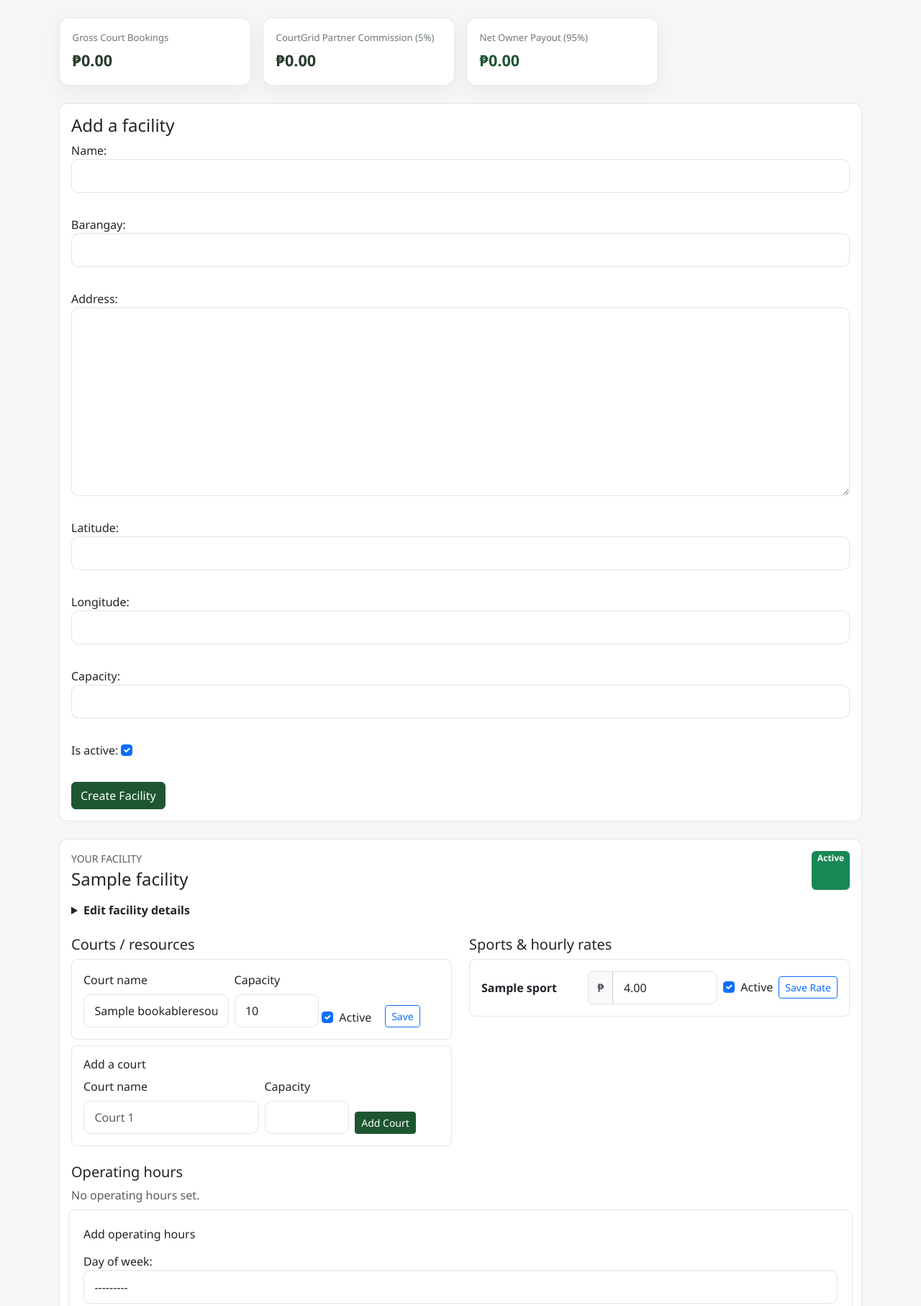
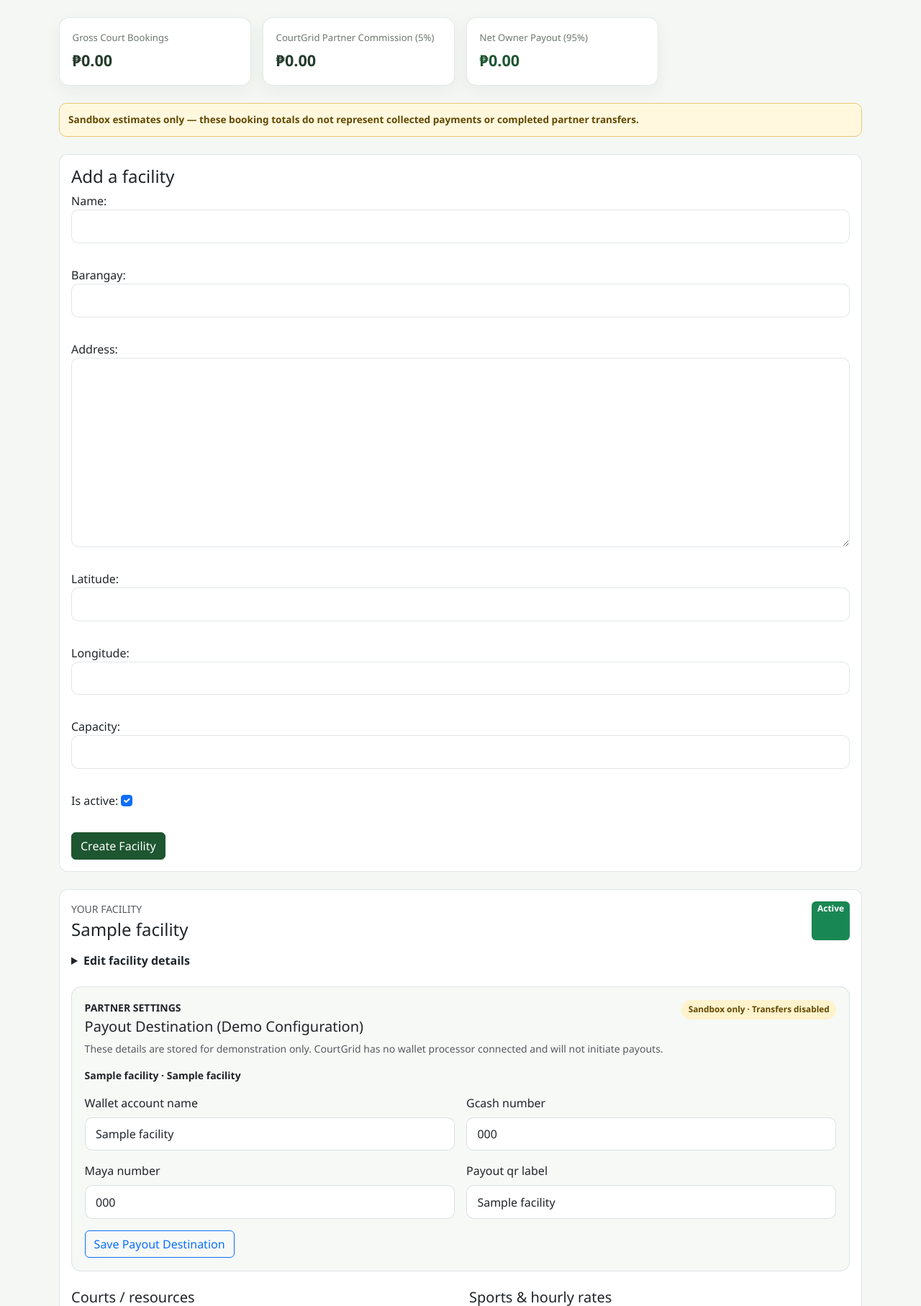
Before and after one commit to gilland09/courtgrid, a Django app: page /owner/dashboard/ in a window 1280 px wide. Shown: the part 189-2003 px from the top of the page at 72% size. Run offline with Django 5.2, Linux system fonts and the light colour scheme; a user stored in the database is signed in; tables that the repository leaves empty hold one stand-in row (values such as "Sample post"); data that the repository does not hold is empty.

Commit message:
Add interactive e-wallet checkout flow and owner-scoped payout destination settings

```diff
--- a/backend/bookings/models.py
+++ b/backend/bookings/models.py
@@ -120,7 +120,7 @@ class Booking(models.Model):
     payment_status = models.CharField(
         max_length=20,
         choices=PaymentStatus.choices,
-        default=PaymentStatus.PAID,
+        default=PaymentStatus.PENDING,
     )
     payment_reference = models.CharField(
         max_length=40,
@@ -178,12 +178,6 @@ class Booking(models.Model):
                 ).exclude(pk=self.pk).exists():
                     self.payment_reference = reference
                     break
-        self.payment_status = (
-            self.PaymentStatus.PENDING
-            if self.payment_method == self.PaymentMethod.CASH
-            else self.PaymentStatus.PAID
-        )
-
         update_fields = kwargs.get('update_fields')
         if update_fields is not None:
             kwargs['update_fields'] = set(update_fields) | {
--- a/backend/bookings/tests.py
+++ b/backend/bookings/tests.py
@@ -111,7 +111,7 @@ class BookingAPITests(TransactionTestCase):
         self.assertEqual(response.data['platform_fee_amount'], '12.50')
         self.assertEqual(response.data['owner_payout_amount'], '237.50')
         self.assertEqual(response.data['payment_method'], 'gcash')
-        self.assertEqual(response.data['payment_status'], 'paid')
+        self.assertEqual(response.data['payment_status'], 'pending')
         self.assertRegex(response.data['payment_reference'], r'^CG-\d{8}-[A-F0-9]{6}$')
         self.assertEqual(response.data['participant_names'], 'Alex, Sam')
         self.assertEqual(Booking.objects.get().participant_names, 'Alex, Sam')
@@ -190,7 +190,7 @@ class BookingAPITests(TransactionTestCase):
         self.assertEqual(response.status_code, 201, response.data)
         booking = response.data['results'][0]
         self.assertEqual(booking['payment_method'], 'maya')
-        self.assertEqual(booking['payment_status'], 'paid')
+        self.assertEqual(booking['payment_status'], 'pending')
         self.assertEqual(booking['payment_reference'], Booking.objects.get().payment_reference)
 
     def test_batch_booking_rolls_back_earlier_slots_when_a_later_slot_conflicts(self):
--- a/backend/facilities/management_views.py
+++ b/backend/facilities/management_views.py
@@ -22,6 +22,7 @@ from .portal_forms import (
     FacilityClosureForm,
     FacilityForm,
     FacilityOperatingHoursForm,
+    FacilityPayoutWalletForm,
     FacilitySportForm,
 )
 
@@ -57,6 +58,7 @@ def owner_dashboard_context(user, facility_form=None):
         facility_panels.append({
             'facility': facility,
             'facility_form': FacilityForm(instance=facility),
+            'payout_wallet_form': FacilityPayoutWalletForm(instance=facility),
             'rates': [
                 {'sport': item, 'form': FacilitySportForm(instance=item)}
                 for item in facility.facility_sports.all()
@@ -154,6 +156,20 @@ def owner_dashboard_view(request):
                 messages.success(request, 'Sport rate and availability saved.')
             else:
                 portal_error(request, form, 'Please correct the sport rate.')
+        elif action == 'save_payout_wallet':
+            facility = get_object_or_404(
+                facilities,
+                pk=request.POST.get('facility_id'),
+            )
+            form = FacilityPayoutWalletForm(request.POST, instance=facility)
+            if form.is_valid():
+                form.save()
+                messages.success(
+                    request,
+                    'Payout destination settings saved. No transfers are enabled.',
+                )
+            else:
+                portal_error(request, form, 'Please correct the payout destination settings.')
         elif action == 'save_hours':
             facility = get_object_or_404(facilities, pk=request.POST.get('facility_id'))
             hours_id = request.POST.get('hours_id')
--- a/backend/facilities/models.py
+++ b/backend/facilities/models.py
@@ -26,6 +26,10 @@ class Facility(models.Model):
         null=True,
         blank=True,
     )
+    gcash_number = models.CharField(max_length=20, blank=True, default='')
+    maya_number = models.CharField(max_length=20, blank=True, default='')
+    wallet_account_name = models.CharField(max_length=120, blank=True, default='')
+    payout_qr_label = models.CharField(max_length=120, blank=True, default='')
     address = models.TextField(blank=True)
     barangay = models.CharField(max_length=100, blank=True)
     latitude = models.DecimalField(
--- a/backend/facilities/portal_forms.py
+++ b/backend/facilities/portal_forms.py
@@ -62,6 +62,28 @@ class FacilitySportForm(forms.ModelForm):
         fields = ('hourly_rate', 'is_active')
 
 
+class FacilityPayoutWalletForm(forms.ModelForm):
+    class Meta:
+        model = Facility
+        fields = (
+            'wallet_account_name',
+            'gcash_number',
+            'maya_number',
+            'payout_qr_label',
+        )
+        widgets = {
+            'wallet_account_name': forms.TextInput(attrs={'autocomplete': 'organization'}),
+            'gcash_number': forms.TextInput(attrs={'autocomplete': 'off', 'inputmode': 'tel'}),
+            'maya_number': forms.TextInput(attrs={'autocomplete': 'off', 'inputmode': 'tel'}),
+            'payout_qr_label': forms.TextInput(),
+        }
+
+    def __init__(self, *args, **kwargs):
+        super().__init__(*args, **kwargs)
+        for field in self.fields.values():
+            field.widget.attrs.setdefault('class', 'form-control')
+
+
 class FacilityOperatingHoursForm(forms.ModelForm):
     def __init__(self, *args, **kwargs):
         super().__init__(*args, **kwargs)
--- a/backend/static/css/site.css
+++ b/backend/static/css/site.css
@@ -731,6 +731,94 @@ form textarea:focus {
     font-weight: 700;
 }
 
+.payment-receipt-badge.payment-pending-badge,
+.payment-receipt-badge.sandbox-state-badge {
+    color: #624900;
+    background: #fff3cd;
+}
+
+.partner-wallet-card {
+    padding: 1.1rem;
+    border: 1px solid rgba(112, 128, 144, 0.18);
+    border-radius: 14px;
+    background: #f7f9f7;
+}
+
+.sandbox-checkout[hidden] {
+    display: none;
+}
+
+.sandbox-checkout {
+    overflow: hidden;
+    border: 1px solid rgba(112, 128, 144, 0.2);
+    border-radius: 16px;
+    background: #fff;
+}
+
+.sandbox-checkout-banner {
+    padding: 1.1rem 1.25rem;
+    color: #fff;
+    background: #27392d;
+}
+
+.sandbox-checkout-banner.sandbox-gcash {
+    background: #315a85;
+}
+
+.sandbox-checkout-banner.sandbox-maya {
+    background: #246340;
+}
+
+.sandbox-checkout-banner.sandbox-card {
+    background: #34445a;
+}
+
+.sandbox-checkout-body {
+    display: grid;
+    gap: 1rem;
+    padding: 1.1rem 1.25rem;
+}
+
+.sandbox-demo-notice {
+    margin: 0;
+    padding: 0.75rem;
+    border: 1px solid #e8c878;
+    border-radius: 10px;
+    color: #624900;
+    background: #fff8df;
+    font-size: 0.85rem;
+    font-weight: 650;
+}
+
+.sandbox-merchant-details {
+    display: grid;
+    gap: 0.7rem;
+}
+
+.sandbox-merchant-details > div {
+    display: flex;
+    justify-content: space-between;
+    gap: 1rem;
+}
+
+.sandbox-merchant-details span {
+    color: #6d786f;
+}
+
+.sandbox-merchant-details strong {
+    text-align: right;
+}
+
+.sandbox-merchant-details .sandbox-amount {
+    padding-top: 0.7rem;
+    border-top: 1px solid rgba(112, 128, 144, 0.2);
+}
+
+.sandbox-amount strong {
+    color: #1e5631;
+    font-size: 1.15rem;
+}
+
 .booking-modal-content .form-control {
     border-radius: 10px;
 }
--- a/backend/templates/owner_dashboard.html
+++ b/backend/templates/owner_dashboard.html
@@ -20,6 +20,7 @@
     <article class="finance-kpi"><span>CourtGrid Partner Commission (5%)</span><strong>₱{{ financial_totals.platform_fee|floatformat:2 }}</strong></article>
     <article class="finance-kpi is-revenue"><span>Net Owner Payout (95%)</span><strong>₱{{ financial_totals.owner_payout|floatformat:2 }}</strong></article>
 </section>
+<p class="sandbox-demo-notice mb-4">Sandbox estimates only — these booking totals do not represent collected payments or completed partner transfers.</p>
 
 <section class="card mb-4">
     <div class="card-body">
@@ -56,6 +57,31 @@
                     <div class="col-12"><button class="btn btn-primary" type="submit">Save Facility</button></div>
                 </form>
             </details>
+
+            <section class="partner-wallet-card mb-4" aria-labelledby="wallet-{{ panel.facility.pk }}">
+                <div class="d-flex flex-wrap justify-content-between align-items-start gap-2">
+                    <div>
+                        <p class="text-uppercase small fw-semibold mb-1">Partner settings</p>
+                        <h3 id="wallet-{{ panel.facility.pk }}" class="h5">Payout Destination (Demo Configuration)</h3>
+                    </div>
+                    <span class="payment-receipt-badge sandbox-state-badge">Sandbox only · Transfers disabled</span>
+                </div>
+                <p class="small text-body-secondary">These details are stored for demonstration only. CourtGrid has no wallet processor connected and will not initiate payouts.</p>
+                <p class="small fw-semibold mb-3">{{ panel.facility.payout_qr_label|default:"No QR configured" }} · {{ panel.facility.wallet_account_name|default:"No account name configured" }}</p>
+                <form method="post" class="row g-3">
+                    {% csrf_token %}
+                    <input type="hidden" name="action" value="save_payout_wallet">
+                    <input type="hidden" name="facility_id" value="{{ panel.facility.pk }}">
+                    {% for field in panel.payout_wallet_form %}
+                        <div class="col-md-6">
+                            <label class="form-label" for="{{ field.id_for_label }}">{{ field.label }}</label>
+                            {{ field }}
+                            {% for error in field.errors %}<div class="invalid-feedback d-block">{{ error }}</div>{% endfor %}
+                        </div>
+                    {% endfor %}
+                    <div class="col-12"><button class="btn btn-outline-primary" type="submit">Save Payout Destination</button></div>
+                </form>
+            </section>
 
             <div class="row g-4">
                 <div class="col-lg-6">
@@ -176,7 +202,7 @@
         <h2 class="h4">Venue bookings</h2>
         <div class="table-responsive">
             <table class="table table-striped align-middle">
-                <thead><tr><th>Facility / Court</th><th>Sport</th><th>Date & time</th><th>Customer</th><th>Contact</th><th>Players</th><th>Roster</th><th>Gross Rate</th><th>5% Platform Fee</th><th>95% Net Payout</th><th>Payment / Reference</th></tr></thead>
+                <thead><tr><th>Facility / Court</th><th>Sport</th><th>Date & time</th><th>Customer</th><th>Contact</th><th>Players</th><th>Roster</th><th>Gross Rate (estimate)</th><th>5% Platform Fee (estimate)</th><th>95% Net Payout (estimate)</th><th>Payment / Demo Reference</th></tr></thead>
                 <tbody>
                     {% for booking in venue_bookings %}
                         <tr>
@@ -190,7 +216,7 @@
                             <td>₱{{ booking.total_price }}</td>
                             <td>₱{{ booking.platform_fee_amount }}</td>
                             <td>₱{{ booking.owner_payout_amount }}</td>
-                            <td><span class="payment-receipt-badge">{{ booking.get_payment_method_display }} · {{ booking.get_payment_status_display }}</span><br><small>{{ booking.payment_reference }}</small></td>
+                            <td><span class="payment-receipt-badge payment-pending-badge">{{ booking.get_payment_method_display }} · Pending (demo)</span><br><small>Reservation ref: {{ booking.payment_reference }}</small></td>
                         </tr>
                     {% empty %}
                         <tr><td colspan="11" class="text-body-secondary">No confirmed venue bookings.</td></tr>
```
Also changed, not shown: backend/facilities/management/commands/seed_courtgrid.py (+24 -0 lines), backend/facilities/test_management_portals.py (+44 -0 lines), backend/facilities/test_seed_courtgrid.py (+11 -0 lines), backend/static/js/availability.js (+98 -25 lines), backend/static/js/my_bookings.js (+5 -2 lines), backend/templates/admin_dashboard.html (+4 -3 lines), backend/templates/facility_detail.html (+22 -3 lines), backend/bookings/migrations/0007_alter_booking_payment_status.py (added), backend/facilities/migrations/0003_facility_gcash_number_facility_maya_number_and_more.py (added).
